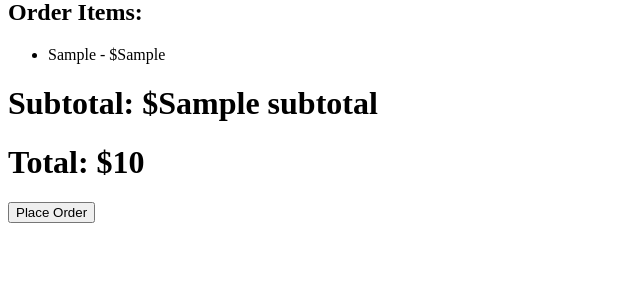
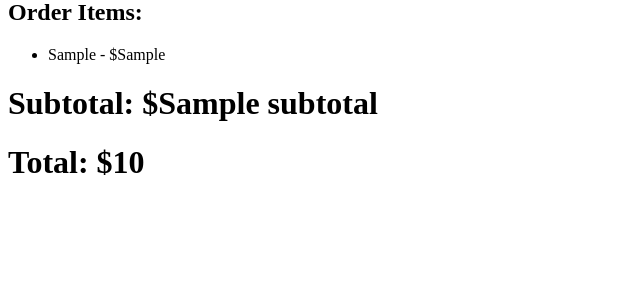
Before and after one commit to CSCE315-Spring23/CSCE315_Project3_11, a Django app: template Project3_11/templates/order_page.html in a window 1280 px wide. Shown: the part 148-448 px from the top of the page, without its empty margins (0-640 px from the left). Run offline with Django 3.2, Linux system fonts and the light colour scheme; the template is opened without the code that fills it: most values are stand-ins (such as "Sample title", 1, 10 or a date in 2020).

Commit message:
More work on order_page

```diff
--- a/Project3_11/pos/models.py
+++ b/Project3_11/pos/models.py
@@ -57,7 +57,7 @@ class MenuItem(models.Model):
 
 
 class Order(models.Model):
-    DateTimePlaced = models.DateTimeField(auto_now=True, primary_key=True)
+    DateTimePlaced = models.DateTimeField(primary_key=True)
     EmployeeID = models.IntegerField(default=-1)
     Items = models.JSONField(default=list)
     Subtotal = models.DecimalField(max_digits=28, decimal_places=2, default=0)
--- a/Project3_11/templates/order_page.html
+++ b/Project3_11/templates/order_page.html
@@ -27,8 +27,4 @@
     {% endif %}
     <h1>Subtotal: ${{ order.Subtotal }}</h1>
     <h1>Total: ${{ order.Total }}</h1>
-    <form method="post">
-        {% csrf_token %}
-        <button type="submit" name="button_clicked" value="place_order">Place Order</button>
-    </form>
 {% endblock %}
```
